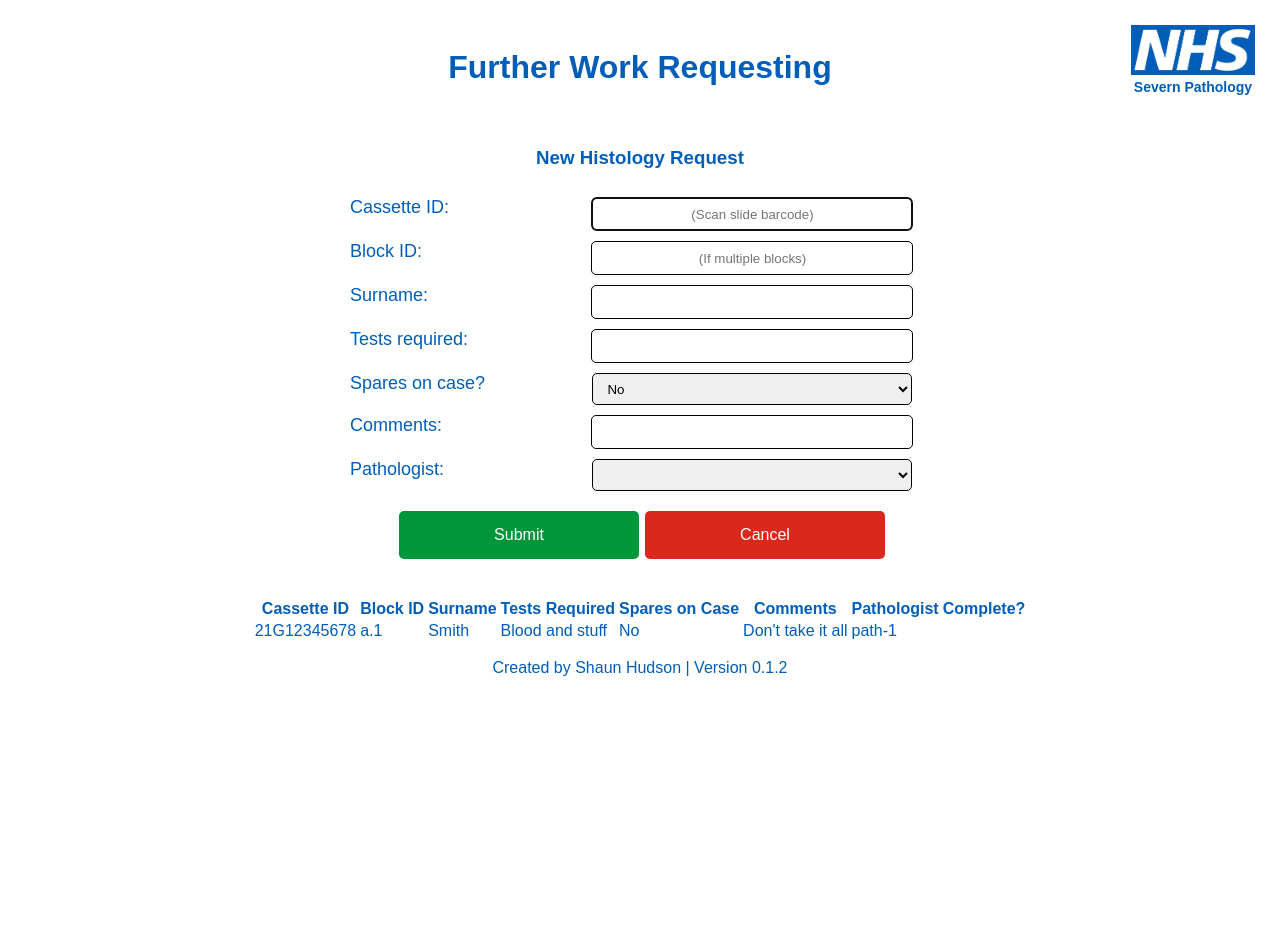
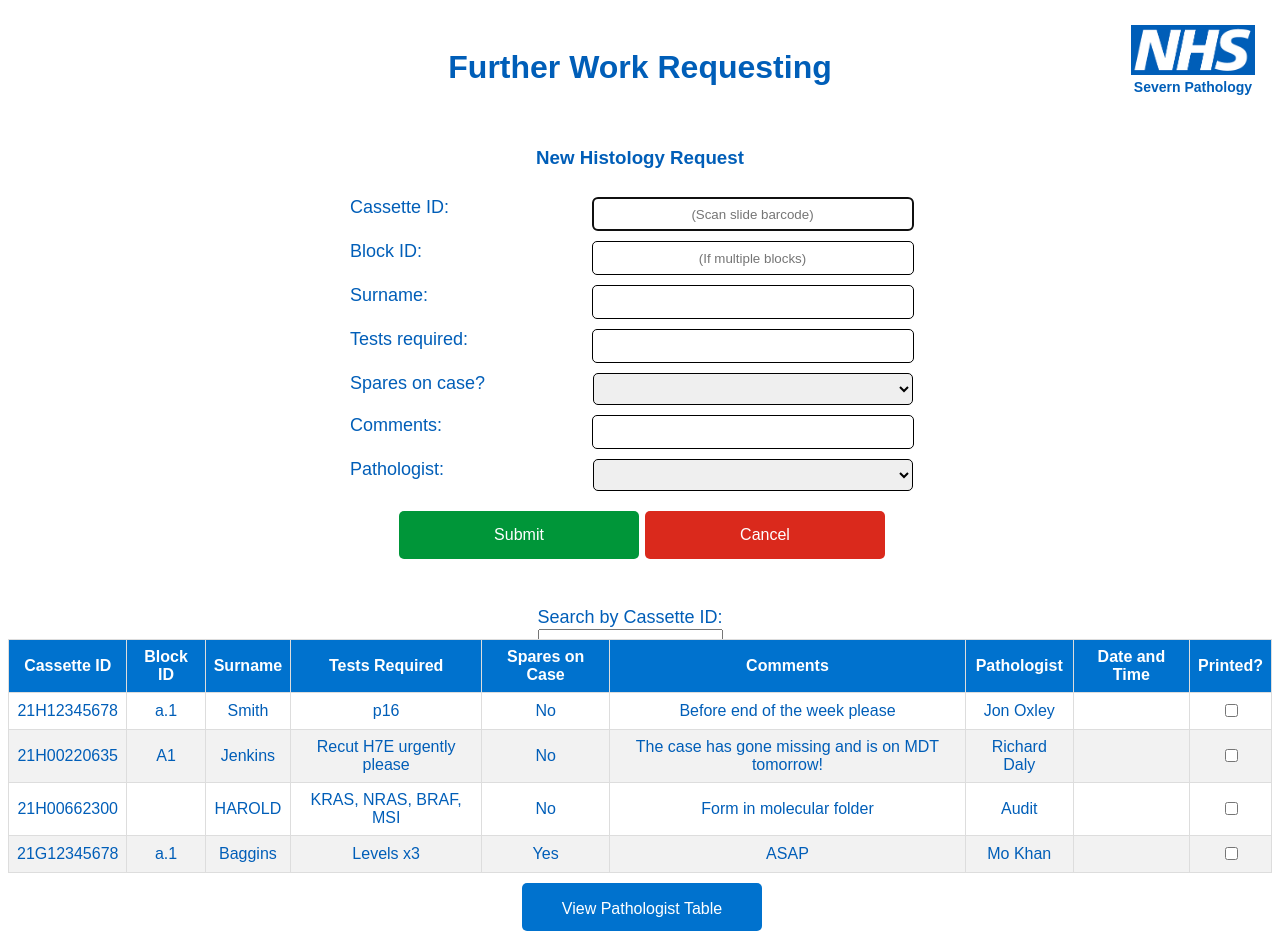
Before and after one commit to istoc42/further-work, a React (Create React App) app: page / in a window 1280 px wide. Shown: the top 952 px of the page. Before the commit the page ends 800 px from the top, so only its background shows below. Built offline with nearby package versions, Linux system fonts and the light colour scheme.

Commit message:
Pathologist page added

```diff
--- a/src/App.css
+++ b/src/App.css
@@ -63,7 +63,7 @@ label {
   float: left;
 }
 
-input,
+.form-container input,
 select {
   height: 2rem;
   width: 300px;
@@ -170,6 +170,35 @@ select {
   flex-direction: column;
   align-items: center;
   justify-content: center;
+  border-collapse: collapse;
+}
+
+tr:nth-child(even) {
+  background-color: #f2f2f2;
+}
+
+tbody tr:hover {
+  background-color: #ddd;
+}
+
+table {
+  /* border: 1px black solid; */
+  border-collapse: collapse;
+}
+
+td,
+th {
+  border: 1px solid #ddd;
+  padding: 8px;
+  text-align: center;
+}
+
+thead {
+  padding-top: 12px;
+  padding-bottom: 12px;
+  text-align: left;
+  background-color: #0072ce;
+  color: white;
 }
 
 /* Footer component */
--- a/src/App.js
+++ b/src/App.js
@@ -3,6 +3,9 @@ import { BrowserRouter as Router, Route, Routes } from 'react-router-dom'
 import Header from './components/Header'
 import RequestList from './components/RequestList'
 import Footer from './components/Footer'
+import PathTblBtn from './components/PathTblBtn'
+import PathologistsTable from './pages/PathologistsTable'
+import ReqFormBtn from './components/ReqFormBtn'
 
 export default function App() {
   return (
@@ -16,6 +19,19 @@ export default function App() {
               <>
                 <Header />
                 <RequestList />
+                <PathTblBtn />
+                <Footer />
+              </>
+            }
+          ></Route>
+          <Route
+            exact
+            path="/pathologist-table"
+            element={
+              <>
+                <Header />
+                <PathologistsTable />
+                <ReqFormBtn />
                 <Footer />
               </>
             }
--- /dev/null
+++ b/src/components/PathTblBtn.jsx
@@ -0,0 +1,15 @@
+import {Link} from 'react-router-dom'
+
+function PathTblBtn() {
+    return (
+        <div className="link-btn">
+            <button>
+                <Link to='/pathologist-table' style={{ textDecoration: 'none' }}>
+                    <p>View Pathologist Table</p>
+                </Link>
+            </button>
+        </div>
+    )
+}
+
+export default PathTblBtn
--- a/src/components/Request.jsx
+++ b/src/components/Request.jsx
@@ -1,13 +1,22 @@
 import React, { useState } from 'react'
-
-
 
 export default function Request(props) {
     const [submitting, setSubmitting] = useState(false)
 
+    function handleEnter(e) {
+        if(e.keyCode === 13) {
+            const form = e.target.form;
+            const index = Array.prototype.indexOf.call(form, e.target);
+            form.elements[index + 1].focus()
+            e.preventDefault()
+        }
+    }
+
+
     const handleSubmit = (e) => {
         e.preventDefault()
         setSubmitting(true)
+        changeTimestamp()
 
         setTimeout(() => {
             setSubmitting(false)
@@ -20,6 +29,7 @@ export default function Request(props) {
     const [spares, setSpares] = useState('')
     const [comments, setComments] = useState('')
     const [pathologist, setPathologist] = useState('')
+    const [timestamp, setTimestamp] = useState('')
 
     const changeCassette = (e) => {
         setCassette(e.target.value)
@@ -49,6 +59,10 @@ export default function Request(props) {
         setPathologist(e.target.value)
     }
 
+    const changeTimestamp = (e) => {
+        setTimestamp(Date.now())
+    }
+
     const clearState = () => {
         setCassette('')
         setBlock('')
@@ -68,7 +82,8 @@ export default function Request(props) {
           tests,
           spares,
           comments,
-          pathologist
+          pathologist,
+          timestamp
         };
         props.func(val)
         clearState()
@@ -81,48 +96,49 @@ export default function Request(props) {
 
                     <div>
                         <label htmlFor="cassette">Cassette ID: </label>
-                        <input name="cassette" type="text" id="cassette" placeholder="(Scan slide barcode)"   required autoFocus onChange={changeCassette}/>
+                        <input name="cassette" type="text" id="cassette" placeholder="(Scan slide barcode)" required autoFocus autocomplete="off" onKeyDown={handleEnter} onChange={changeCassette}/>
                     </div>
 
                     <div>
                         <label htmlFor="block">Block ID: </label>
-                        <input name="block" type="text" id="block" placeholder="(If multiple blocks)"  onChange={changeBlock}/>
+                        <input name="block" type="text" id="block" placeholder="(If multiple blocks)" autocomplete="off" onKeyDown={handleEnter} onChange={changeBlock}/>
                     </div>
 
                     <div>
                         <label htmlFor="surname">Surname: </label>
-                        <input name="surname" type="text" id="surname" required onChange={changeSurname}/>
+                        <input name="surname" type="text" id="surname" required autocomplete="off" onKeyDown={handleEnter} onChange={changeSurname}/>
                     </div>
 
                     <div>
                         <label htmlFor="tests">Tests required: </label>
-                        <input name="tests" type="text" id="tests" required onChange={changeTests}/>
+                        <input name="tests" type="text" id="tests" required autocomplete="off" onKeyDown={handleEnter} onChange={changeTests}/>
                     </div>
 
                     <div>
                         <label htmlFor="spares">Spares on case?</label>
-                        <select name="spares" className="spares" onChange={changeSpares}>
+                        <select name="spares" className="spares" onChange={changeSpares} onKeyDown={handleEnter}>
+                            <option value="null"> </option>
                             <option value="No">No</option>
                             <option value="Yes">Yes</option>
                         </select>
                     </div>
                     <div>
                         <label htmlFor="comments">Comments: </label>
-                        <input name="comments" type="text" id="comments"  onChange={changeComments}/>
+                        <input name="comments" type="text" id="comments" autoComplete="off" onKeyDown={handleEnter} onChange={changeComments}/>
                     </div>
                     <div>
                         <label htmlFor="pathologist">Pathologist: </label>
-                        <select name="pathologist" className="pathologist" id="pathologist"  required onChange={changePathologist}>
+                        <select name="pathologist" className="pathologist" id="pathologist"  required onKeyDown={handleEnter} onChange={changePathologist}>
                             <option value="null"> </option>
-                            <option value="path-1">Pathologist 1</option>
-                            <option value="path-2">Pathologist 2</option>
-                            <option value="path-3">Pathologist 3</option>
+                            <option value="Jon Oxley">Jon Oxley</option>
+                            <option value="Mo Khan">Mo Khan</option>
+                            <option value="Richard Daly">Richard Daly</option>
                         </select>
 
                     </div>
 
                     <div className="btns">
-                        <button type="submit" className="submit" onClick={transferValue} >Submit</button>
+                        <button type="submit" className="submit" onSubmit={transferValue} >Submit</button>
                         <button className="cancel">Cancel</button>
                     </div>
 
--- a/src/components/RequestList.jsx
+++ b/src/components/RequestList.jsx
@@ -15,6 +15,8 @@ function RequestList() {
                 <td>{request.spares}</td>
                 <td>{request.comments}</td>
                 <td>{request.pathologist}</td>
+                <td>{request.dateTime}</td>
+                <td><input type="checkbox" name="printed" id="printed" /></td>
             </tr>
         )
     })
@@ -28,6 +30,14 @@ function RequestList() {
     return (
         <div className="list-container">
             <Request func={addRows} />
+
+            <div>
+                <label htmlFor="search">
+                    Search by Cassette ID:
+                    <input type="text" name="search" id="search" />
+                </label>
+            </div>
+
             <div>
                 <table>
                     <thead>
@@ -39,7 +49,8 @@ function RequestList() {
                             <th>Spares on Case</th>
                             <th>Comments</th>
                             <th>Pathologist</th>
-                            <th>Complete?</th>
+                            <th>Date and Time</th>
+                            <th>Printed?</th>
                         </tr>
                     </thead>
                     <tbody>{tableRows}</tbody>
--- a/src/data.json
+++ b/src/data.json
@@ -1,10 +1,38 @@
-[ {
-    "cassette": "21G12345678",
-    "block": "a.1",
-    "surname": "Smith",
-    "tests": "Blood and stuff",
-    "spares": "No",
-    "comments": "Don't take it all",
-    "pathologist": "path-1",
-    "complete": "Yes"
-}]
+[
+    {
+        "cassette": "21H12345678",
+        "block": "a.1",
+        "surname": "Smith",
+        "tests": "p16",
+        "spares": "No",
+        "comments": "Before end of the week please",
+        "pathologist": "Jon Oxley"
+    },
+    {
+        "cassette": "21H00220635",
+        "block": "A1",
+        "surname": "Jenkins",
+        "tests": "Recut H7E urgently please",
+        "spares": "No",
+        "comments": "The case has gone missing and is on MDT tomorrow!",
+        "pathologist": "Richard Daly"
+    },
+    {
+        "cassette": "21H00662300",
+        "block": "",
+        "surname": "HAROLD",
+        "tests": "KRAS, NRAS, BRAF, MSI",
+        "spares": "No",
+        "comments": "Form in molecular folder",
+        "pathologist": "Audit"
+    },
+    {
+        "cassette": "21G12345678",
+        "block": "a.1",
+        "surname": "Baggins",
+        "tests": "Levels x3",
+        "spares": "Yes",
+        "comments": "ASAP",
+        "pathologist": "Mo Khan"
+    }
+]
--- /dev/null
+++ b/src/pages/PathologistsTable.jsx
@@ -0,0 +1,9 @@
+function PathologistsTable() {
+    return (
+        <div>
+            This is the Pathologists Table.
+        </div>
+    )
+}
+
+export default PathologistsTable
```
